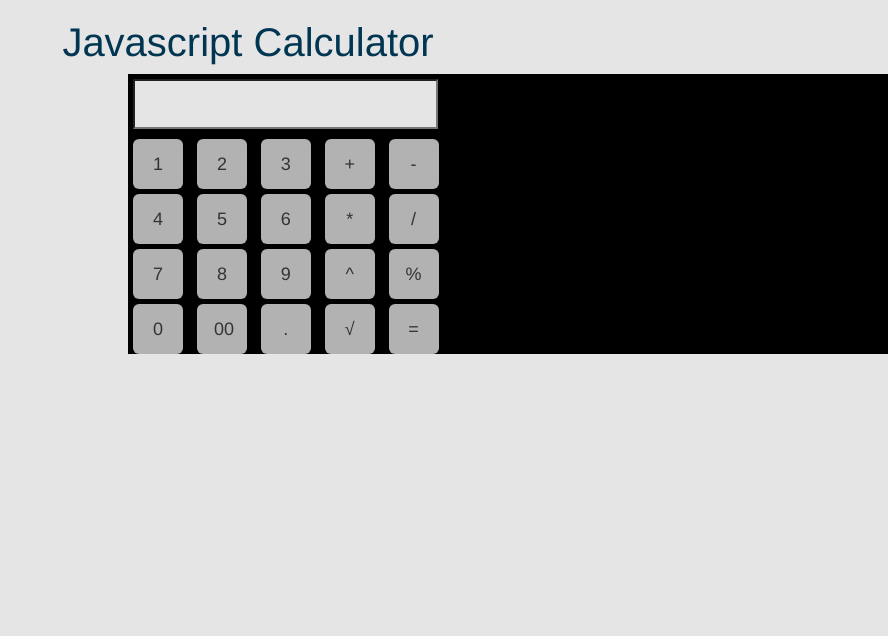
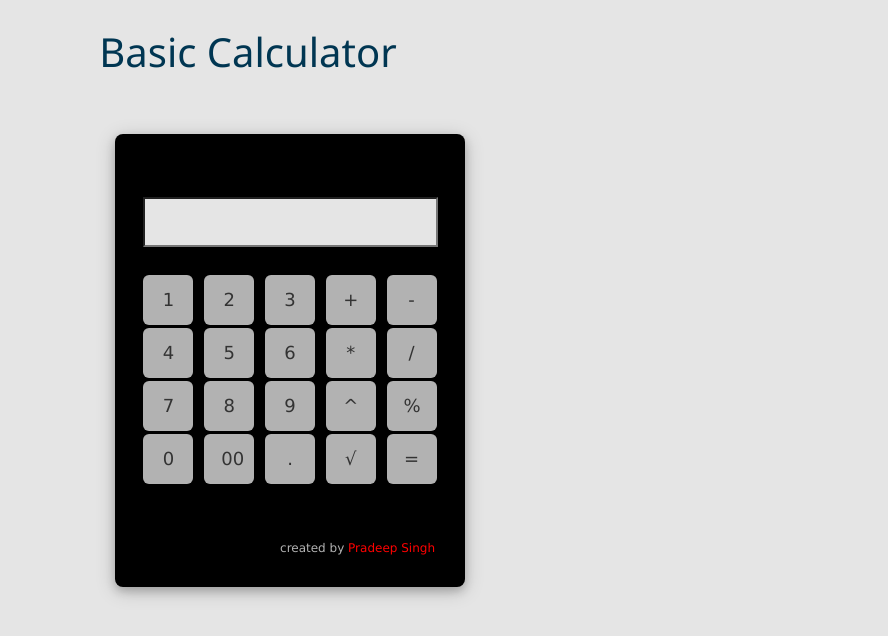
Before and after one commit to mepsrajput/calculator, a plain HTML site: page index.html in a window 1280 px wide. Shown: the whole page, without its empty margins (392-1280 px from the left). Drawn offline with nearby package versions, Linux system fonts and the light colour scheme.

Commit message:
added calculator

```diff
--- a/index.html
+++ b/index.html
@@ -3,8 +3,9 @@
 <html>
 <head>
          <link rel="stylesheet" href="https://maxcdn.bootstrapcdn.com/bootstrap/3.3.7/css/bootstrap.min.css">
+<link rel="stylesheet" href="https://www.w3schools.com/w3css/4/w3.css">
 
-<title>Javascript Calculator</title>
+<title>Basic Calculator</title>
 
 <!-- CSS Code -->
 <style>
@@ -15,11 +16,6 @@ body {
 
 }
 
-#form {
-	padding:0px 0px;
-	margin-left:520px;
-}
-
 h1{
 	text-align: center;
 	font-size: 40px;
@@ -27,7 +23,7 @@ h1{
 }
 
 input {
-	margin: 5px 5px;
+	margin: 3px 3px;
 	width: 50px;
 	height: 50px;
 	background-color: #b2b2b2;
@@ -40,18 +36,22 @@ input:hover {
 
 input:active {
 	text-decoration: none;
+	 box-shadow: 0 1px #666;
+  transform: translateY(1px);
 }
 
+
 .blank {
-	width: 305px;
+	width: 295px;
 	height:50px;
 }
 
-form {
+.design {
+	width: 350px;
 	background-color: black;
-	padding: 5px 5px 5px 5px;
-	margin: 0px;
-
+	padding: 60px 0px 30px 0px;
+	margin-left: 492px;
+	margin-top: 50px;
 }
 
 
@@ -64,12 +64,15 @@ form {
 
 <div class="row text-center">
 	<div class="col-lg-12">
-				<h1>Javascript Calculator</h1>
+				<h1 style="margin-top: 30px">Basic Calculator</h1>
 </div></div>
 			<div class="row">
+			<div class="container-fluid">
 				<div class="col-lg-12 col-sm-6">
-				<form name="calci" id="form">
-						<input type="text" style="padding-right: 8px; background-color: #e5e5e5; font-size: 18px;" class="blank text-right" name="data"></br>
+
+				<div class="design w3-container w3-round-large w3-card-4">
+				<form name="calci" class="text-center">
+						<input type="text" style="padding-right: 8px; margin-bottom: 25px; background-color: #e5e5e5; font-size: 18px;" class="blank text-right" name="data"></br>
 						<input type="button" class="btn btn-lg" name="btn1" value="1" onclick="displayNum(btn1.value)">
 						<input type="button" class="btn btn-lg" name="btn2" value="2" onclick="displayNum(btn2.value)">
 						<input type="button" class="btn btn-lg" name="btn3" value="3" onclick="displayNum(btn3.value)">
@@ -90,8 +93,18 @@ form {
 						<input type="button" class="btn btn-lg" name="btndot" value="." onclick="displayNum(btndot.value)">
 						<input type="button" class="btn btn-lg" name="btnsqroot" value="&Sqrt;" onclick="displayNum(btnsqroot.value)">
 						<input type="button" class="btn btn-lg" name="btneq" value="=" onclick="data.value=eval(data.value)">
+
+						<p class="text-right" style="margin: 55px 30px 0px 0px; color: #b2b2b2; font-size: 12px">
+						created by <a href="mepsrajput.github.io" style="text-decoration: none; color: red">Pradeep Singh</a>
+						</p>
+
 				</form>
+								</div>
+
 				</div>
+
+				</div>
+
 				</div>
 
 <!-- Javascript code -->
```
